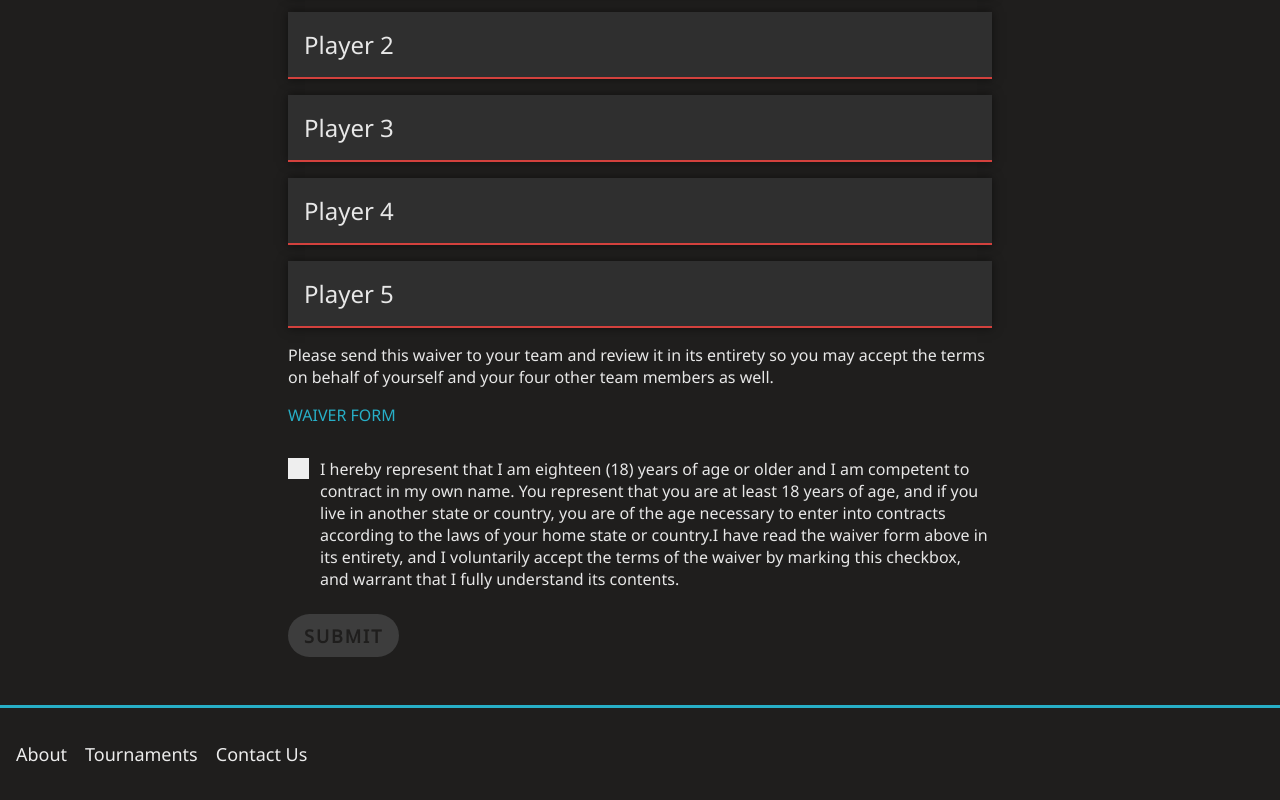
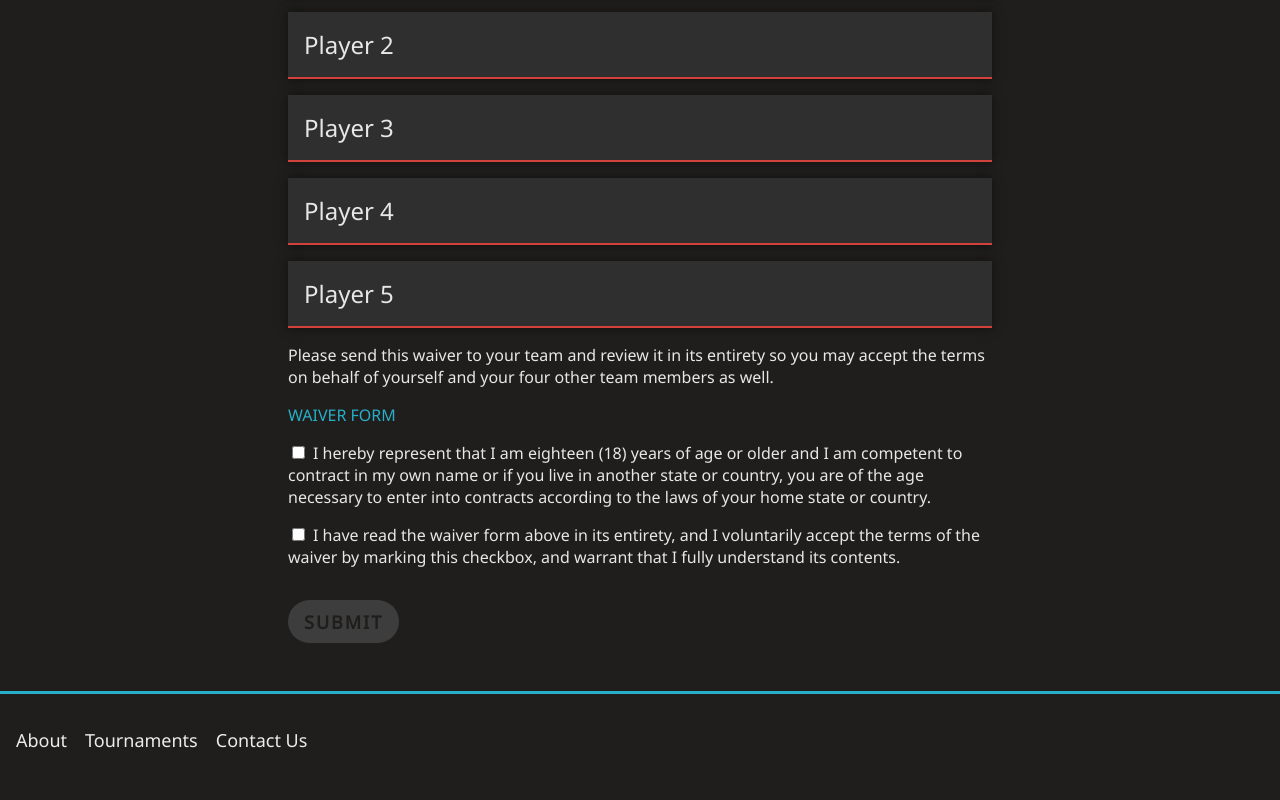
Before and after one commit to justindjsuh/alibi-esports-fe, a React (Create React App) app: page /signup in a window 1280 px wide. Shown: the part 987-1787 px from the top of the page. Built offline with nearby package versions, Linux system fonts and the light colour scheme.

Commit message:
completed form and modal popup

```diff
--- a/public/index.html
+++ b/public/index.html
@@ -21,9 +21,9 @@
 
     <link rel="stylesheet" type="text/css" href="./style.css" />
     <link rel="icon" href="./img/favicon.png" />
-    <!-- <script src="/bundle.js" defer></script> -->
   </head>
   <body>
     <div id="root"></div>
+    <div id="portal"></div>
   </body>
 </html>
--- a/public/style.css
+++ b/public/style.css
@@ -773,73 +773,16 @@ hr {
   color: lightgray;
 }
 
-/* checkboxes */
 .checkbox_container {
-  display: block;
-  position: relative;
-  padding-left: 2rem;
-  margin-bottom: 1.5rem;
-  margin-top: 2rem;
-  cursor: pointer;
-  font-size: 16px;
-  -webkit-user-select: none;
-  -moz-user-select: none;
-  -ms-user-select: none;
-  user-select: none;
+  margin: 1rem 0 2rem 0;
 }
 
-/* Hide the browser's default checkbox */
-.checkbox_container input {
-  position: absolute;
-  opacity: 0;
-  cursor: pointer;
-  height: 0;
-  width: 0;
+.checkbox_container_content {
+  margin: 1rem 0;
 }
 
-/* Create a custom checkbox */
-.checkmark {
-  position: absolute;
-  top: 0;
-  left: 0;
-  height: 1.3rem;
-  width: 1.3rem;
-  background-color: #eee;
-}
-
-/* On mouse-over, add a grey background color */
-.checkbox_container:hover input ~ .checkmark {
-  background-color: #ccc;
-}
-
-/* When the checkbox is checked, add a blue background */
-.checkbox_container input:checked ~ .checkmark {
-  background-color: #2196f3;
-}
-
-/* Create the checkmark/indicator (hidden when not checked) */
-.checkmark:after {
-  content: '';
-  position: absolute;
-  display: none;
-}
-
-/* Show the checkmark when checked */
-.checkbox_container input:checked ~ .checkmark:after {
-  display: block;
-}
-
-/* Style the checkmark/indicator */
-.checkbox_container .checkmark:after {
-  left: 0.4rem;
-  top: 0.1rem;
-  width: 0.3rem;
-  height: 0.6rem;
-  border: solid white;
-  border-width: 0 3px 3px 0;
-  -webkit-transform: rotate(45deg);
-  -ms-transform: rotate(45deg);
-  transform: rotate(45deg);
+.checkbox_container_content input {
+  margin-right: 0.5rem;
 }
 
 .submit_btn {
@@ -917,3 +860,108 @@ hr {
     height: 0;
   }
 }
+
+/* MODAL */
+#portal .container {
+  position: fixed;
+  top: 0;
+  left: 0;
+  bottom: 0;
+  right: 0;
+  height: 100vh;
+  display: flex;
+  align-items: center;
+  justify-content: center;
+  background: rgba(0, 0, 0, 0.7);
+}
+
+.modal_header {
+  width: 100%;
+}
+
+.modal .modal_header p {
+  font-size: 28px;
+  font-weight: 500;
+}
+
+.container .modal a {
+  text-decoration: none;
+  margin: 1rem;
+  font-size: 18px;
+}
+
+.modal p {
+  font-size: 18px;
+}
+
+.modal_content {
+  width: 100%;
+  padding: 4rem 0;
+  background-color: var(--BGCOLOR);
+}
+
+.modal_socials {
+  margin-top: 2rem;
+}
+
+.modal_discord {
+  margin: 1rem;
+  padding: 0.5rem 1rem;
+  color: rgb(88, 101, 242);
+  box-shadow: 0px 0px 10px 0 rgba(0, 0, 0, 0.5);
+  font-weight: 600;
+  letter-spacing: 2px;
+}
+
+.modal_twitch {
+  margin: 1rem;
+  padding: 0.5rem 1rem;
+  color: rgb(119, 44, 232);
+  box-shadow: 0px 0px 10px 0 rgba(0, 0, 0, 0.5);
+  font-weight: 600;
+  letter-spacing: 2px;
+}
+
+.container .modal {
+  z-index: 1;
+  width: 35%;
+  height: 37%;
+  background: var(--INPUT-BG);
+  display: flex;
+  justify-content: space-around;
+  flex-flow: column;
+  align-items: center;
+  text-align: center;
+  border-radius: 5px;
+  position: relative;
+  animation: animate 0.3s;
+  border-bottom: 5px solid var(--ACCENT-COLOR);
+}
+
+.modal button {
+  font-size: 20px;
+  padding: 0.5rem 1rem;
+  margin: 1rem;
+  background-color: var(--INPUT-BG);
+  color: var(--ACCENT-COLOR);
+  box-shadow: 0px 0px 10px 0 rgba(0, 0, 0, 0.5);
+  font-weight: 600;
+  border: none;
+  outline: none;
+  border-radius: 2px;
+  cursor: pointer;
+  letter-spacing: 2px;
+}
+
+.modal_button {
+  margin-top: 1rem;
+}
+
+@keyframes animate {
+  from {
+    transform: scale(0.5);
+  }
+  to {
+    transform: scale(1);
+  }
+}
--- a/src/App.js
+++ b/src/App.js
@@ -4,6 +4,7 @@ import { Routes, Route } from 'react-router-dom';
 import Layout from './components/Layout';
 import Form from './features/form/Form';
 import Public from './components/Public';
+import Tournaments from './features/tournaments/Tournaments';
 // import PlayersList from './features/players/PlayersList';
 // import TeamsList from './features/teams/TeamsList';
 
@@ -16,6 +17,9 @@ const App = () => {
       <Route path="/signup" element={<Layout />}>
         <Route index element={<Form />} />
       </Route>
+      <Route path="/tournaments" element={<Layout />}>
+        <Route index element={<Tournaments />} />
+      </Route>
     </Routes>
   );
 };
--- a/src/features/form/PlayerForm.js
+++ b/src/features/form/PlayerForm.js
@@ -1,6 +1,6 @@
 import { useRef, useEffect, useState } from 'react';
 import { useDispatch } from 'react-redux';
-import { useNavigate } from 'react-router-dom';
+import Modal from '../modal/Modal';
 import {
   createTeam,
   addCaptain,
@@ -51,7 +51,6 @@ const PlayerForm = () => {
   const [isSubmitted, setIsSubmitted] = useState(false);
 
   const ref = useRef([]);
-  const navigate = useNavigate();
   const dispatch = useDispatch();
 
   const handleCaptainSectionSave = (e) => {
@@ -184,6 +183,7 @@ const PlayerForm = () => {
   }, []);
 
   return (
+    <>
       <form className="form" onSubmit={handleSubmit}>
         <div className="form_content_container form_content_captain">
           <button
@@ -219,7 +219,9 @@ const PlayerForm = () => {
               <div className="input_area">
                 <label htmlFor="ign">IGN</label>
                 <input
-                className={`${captainInGameName === null ? 'input_error' : ''}`}
+                  className={`${
+                    captainInGameName === null ? 'input_error' : ''
+                  }`}
                   type="text"
                   placeholder="IGN"
                   name="ign"
@@ -511,25 +513,45 @@ const PlayerForm = () => {
         </div>
         <p>
           Please send this waiver to your team and review it in its entirety so
-        you may accept the terms on behalf of yourself and your four other team
-        members as well.
+          you may accept the terms on behalf of yourself and your four other
+          team members as well.
         </p>
-      <a href="" target="_blank" rel="noopener noreferrer">
+        <a
+          href="https://docs.google.com/document/d/1_HNi7EuyGbMtnAnpf1zQ24jUHaV4KwXwBca99XgSlF4/edit?usp=sharing"
+          target="_blank"
+          rel="noopener noreferrer"
+        >
           WAIVER FORM
         </a>
         <div className="checkbox_container">
-        <label onChange={handleCheck}>
-          I hereby represent that I am eighteen (18) years of age or older and I
-          am competent to contract in my own name. You represent that you are at
-          least 18 years of age, and if you live in another state or country,
-          you are of the age necessary to enter into contracts according to the
-          laws of your home state or country.I have read the waiver form above
-          in its entirety, and I voluntarily accept the terms of the waiver by
-          marking this checkbox, and warrant that I fully understand its
-          contents.
-          <input type="checkbox" name="waiver" required></input>
-          <span className="checkmark"></span>
+          <div className="checkbox_container_content">
+            <input
+              type="checkbox"
+              onChange={handleCheck}
+              name="waiver"
+              required
+            ></input>
+            <label>
+              I hereby represent that I am eighteen (18) years of age or older
+              and I am competent to contract in my own name or if you live in
+              another state or country, you are of the age necessary to enter
+              into contracts according to the laws of your home state or
+              country.
             </label>
+          </div>
+          <div className="checkbox_container_content">
+            <input
+              type="checkbox"
+              onChange={handleCheck}
+              name="waiver"
+              required
+            ></input>
+            <label>
+              I have read the waiver form above in its entirety, and I
+              voluntarily accept the terms of the waiver by marking this
+              checkbox, and warrant that I fully understand its contents.
+            </label>
+          </div>
         </div>
         {/* BUTTONS */}
         <button
@@ -540,6 +562,8 @@ const PlayerForm = () => {
           SUBMIT
         </button>
       </form>
+      {isSubmitted ? <Modal setIsSubmitted={setIsSubmitted} /> : null}
+    </>
   );
 };
 
--- /dev/null
+++ b/src/features/modal/Modal.js
@@ -0,0 +1,65 @@
+import React, { useEffect, useRef } from 'react';
+import * as ReactDOM from 'react-dom';
+import { useNavigate } from 'react-router-dom';
+
+const Modal = ({ setIsSubmitted }) => {
+  const navigate = useNavigate();
+  // close the modal when clicking outside the modal.
+  const modalRef = useRef();
+  const closeModal = (e) => {
+    if (e.target === modalRef.current) {
+      setIsSubmitted(false);
+      navigate('/tournaments');
+    }
+  };
+
+  const handleConfirm = () => {
+    setIsSubmitted(false);
+    navigate('/tournaments');
+  };
+
+  useEffect(() => {
+    window.scrollTo(0, 0);
+  }, []);
+
+  return ReactDOM.createPortal(
+    <div className="container" ref={modalRef} onClick={closeModal}>
+      <div className="modal">
+        <div className="modal_header">
+          <p>Thanks for signing up!</p>
+        </div>
+        <div className="modal_content">
+          <p>
+            We wish you and your team the best of luck in the competition!
+            <br></br> Here are some helpful links to stay up to date and
+            informed!
+          </p>
+          <div className="modal_socials">
+            <a
+              className="modal_discord"
+              href="https://discord.gg/GPyFsyJ7Nn"
+              target="_blank"
+              rel="noopener noreferrer"
+            >
+              Discord
+            </a>
+            <a
+              className="modal_twitch"
+              href="https://www.twitch.tv/alibiesports"
+              target="_blank"
+              rel="noopener noreferrer"
+            >
+              Twitch
+            </a>
+          </div>
+        </div>
+        <div className="modal_button">
+          <button onClick={handleConfirm}>Tournament Details</button>
+        </div>
+      </div>
+    </div>,
+    document.getElementById('portal')
+  );
+};
+
+export default Modal;
--- /dev/null
+++ b/src/features/tournaments/Tournaments.js
@@ -0,0 +1,5 @@
+const Tournaments = () => {
+  return <h1>TOURNAMENTS</h1>;
+};
+
+export default Tournaments;
```
Lines whose indentation alone changed are shown as unchanged.
